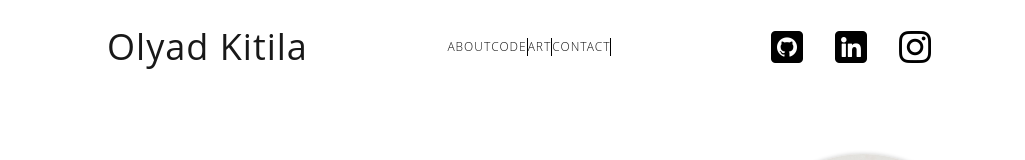
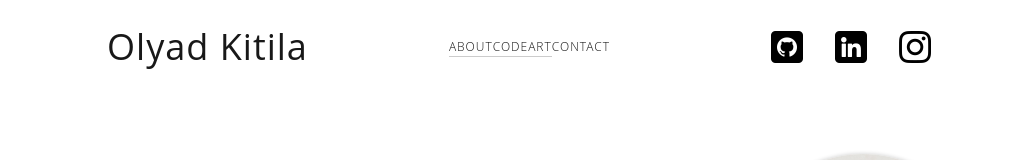
Before and after one commit to thymetime/Module-12-React, a React (Vite) app in the folder Portfolio/: page / in a window 1280 px wide. Shown: the top 160 px of the page, without its empty margins (105-1130 px from the left). Built offline with nearby package versions, Linux system fonts and the light colour scheme.

Commit message:
fixing social icon formatting/borders

```diff
--- a/Portfolio/src/Nav.css
+++ b/Portfolio/src/Nav.css
@@ -23,12 +23,11 @@ override bootstrap CSS rules with the same name
     display: flex;
     flex-direction: row;
     justify-content: space-between;
-    padding: 2rem auto;
 }
 
-/* Applies a top margin to every child except the very first one */
-.nav-tabs_custom > * + * {
-  border-right: 1px solid black;
+/* Applies a right border to every child except the very last one */
+.nav-tabs_custom > *:not(:last-child) {
+  border-bottom: 1px solid #ccc;
 }
 
 .nav-icons_custom {
@@ -45,6 +44,7 @@ override bootstrap CSS rules with the same name
 
 .nav-item_custom {
     font-size: 1.2rem;
+    padding: 2rem auto;
 }
 
 .nav-link {
```
